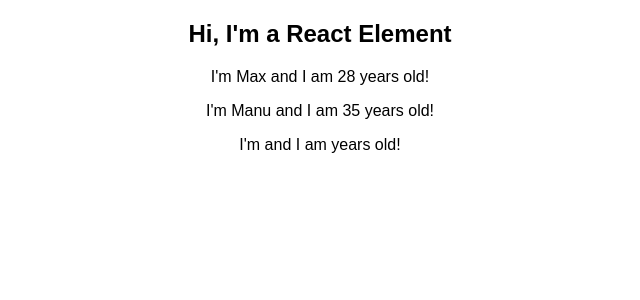
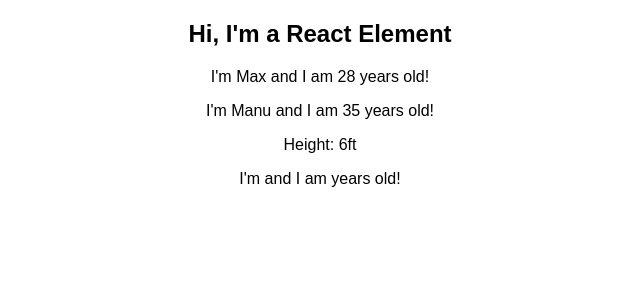
Before and after one commit to OscarLawton/udemyReact1, a React (Create React App) app: page / in a window 1280 px wide. Shown: the top 300 px of the page, without its empty margins (320-960 px from the left). Built offline with nearby package versions, Linux system fonts and the light colour scheme.

Commit message:
props children

```diff
--- a/src/App.js
+++ b/src/App.js
@@ -9,7 +9,7 @@
         <div className="App">
           <h2>Hi, I'm a React Element</h2>
           <Person name="Max" age="28"/>
-          <Person name="Manu" age="35"> </Person>
+          <Person name="Manu" age="35"> Height: 6ft</Person>
           <Person />
         </div>
 
--- a/src/Person/Person.js
+++ b/src/Person/Person.js
@@ -1,7 +1,13 @@
 import React from 'react'
 
 const person = (props) => {
-    return <p>I'm {props.name} and I am {props.age} years old!</p>
+    return (
+        <div>
+            <p>I'm {props.name} and I am {props.age} years old!</p>
+            <p>{props.children}</p>
+        </div>
+    )
+
 };
 
 export default person;
```
